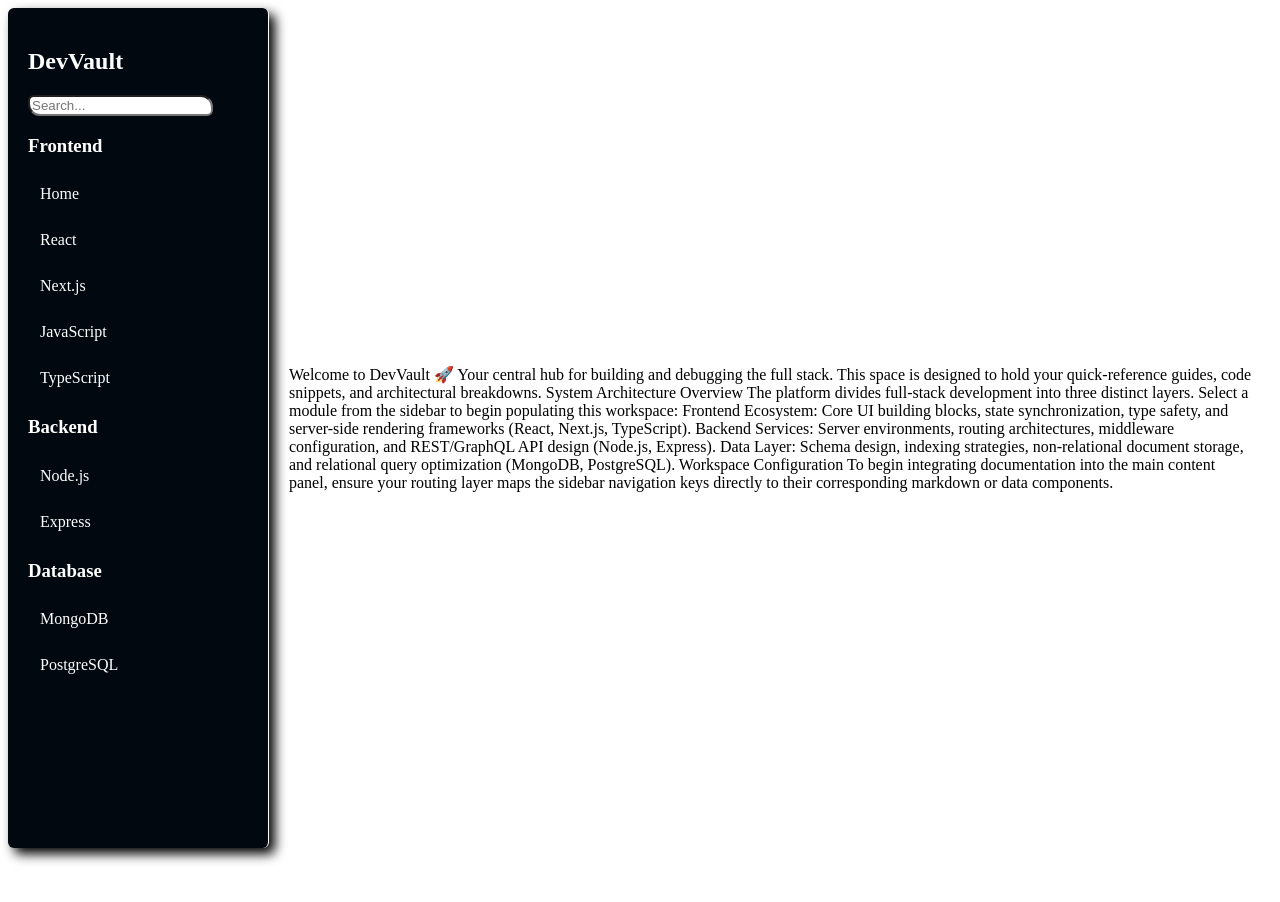
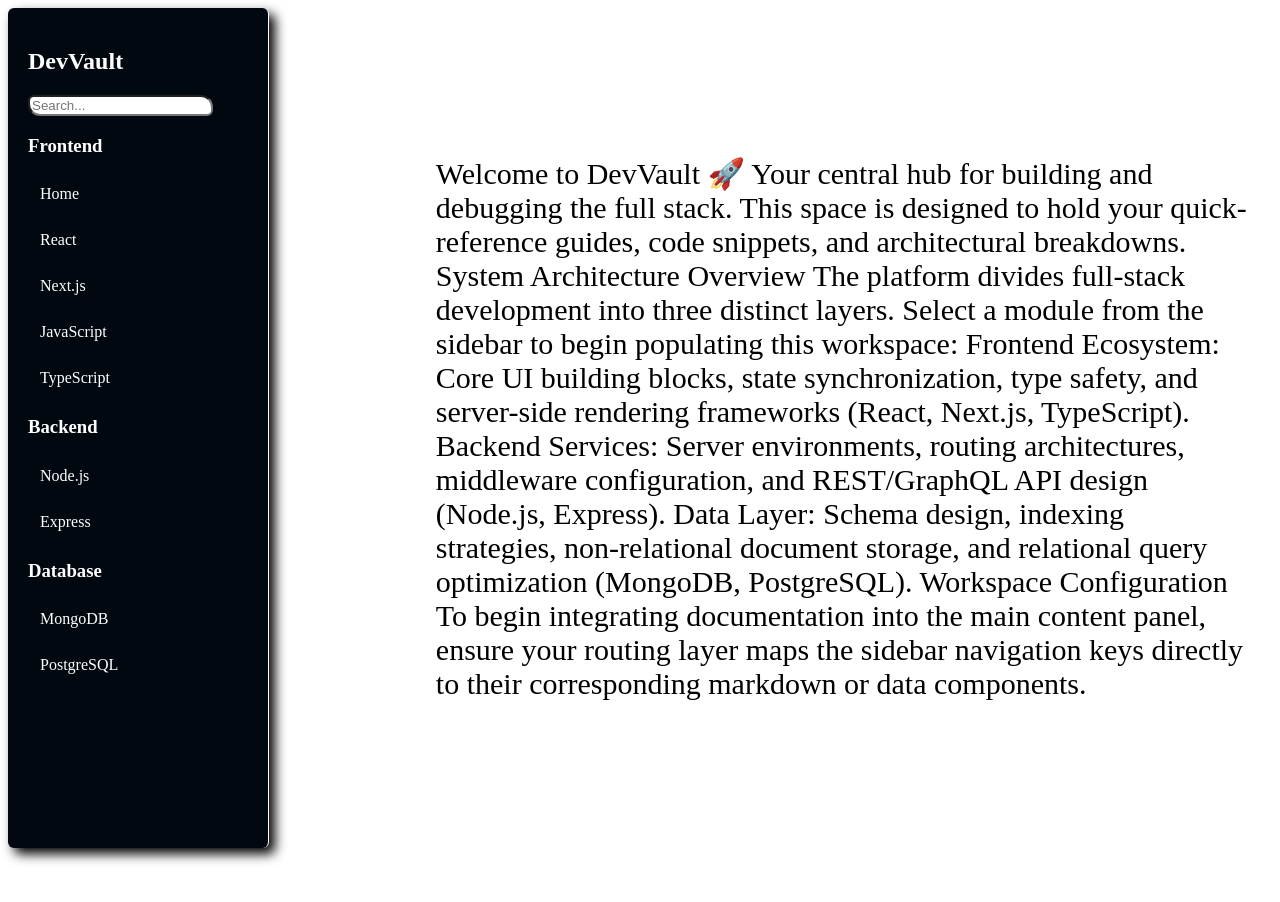
Before and after one commit to asmitbiswas/Project-Next-JS, a Next.js app in the folder app/: page / in a window 1280 px wide. Shown: the top 902 px of the page. Built offline with nearby package versions, Linux system fonts and the light colour scheme.

Commit message:
Removed Re-sizing feature and added content

```diff
--- a/app/app/globals.css
+++ b/app/app/globals.css
@@ -22,4 +22,6 @@ h1 {
   display: flex;
   justify-content: center;
   align-items: center;
+  font-size: 30px;
+  gap: 20px;
 }
--- a/app/app/page.tsx
+++ b/app/app/page.tsx
@@ -9,6 +9,7 @@ export default function Home() {
     <div style={{display:"flex"}}>
       <Sidebar />
       <p className="content">
+        <h1>DevVault</h1>
         Welcome to DevVault 🚀
 Your central hub for building and debugging the full stack. This space is designed to hold your quick-reference guides, code snippets, and architectural breakdowns.
 
```
